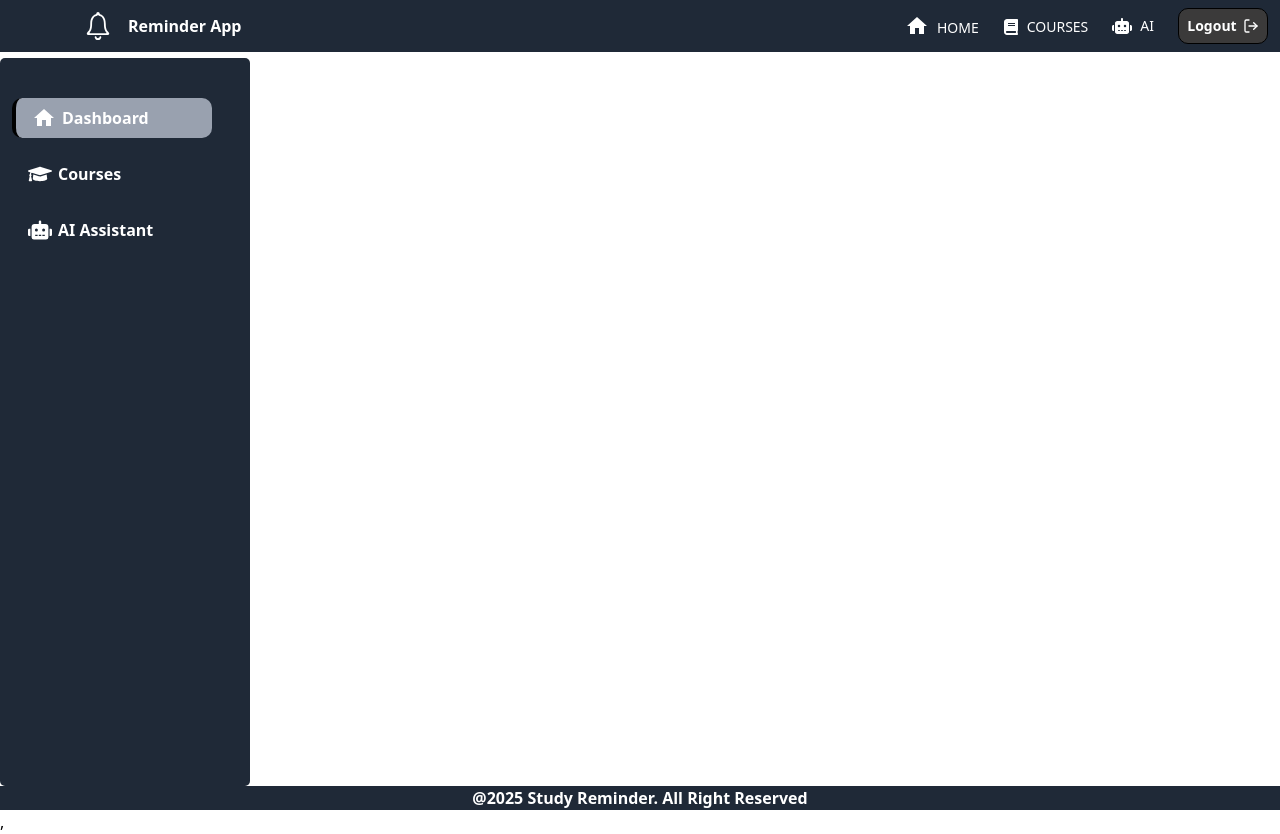
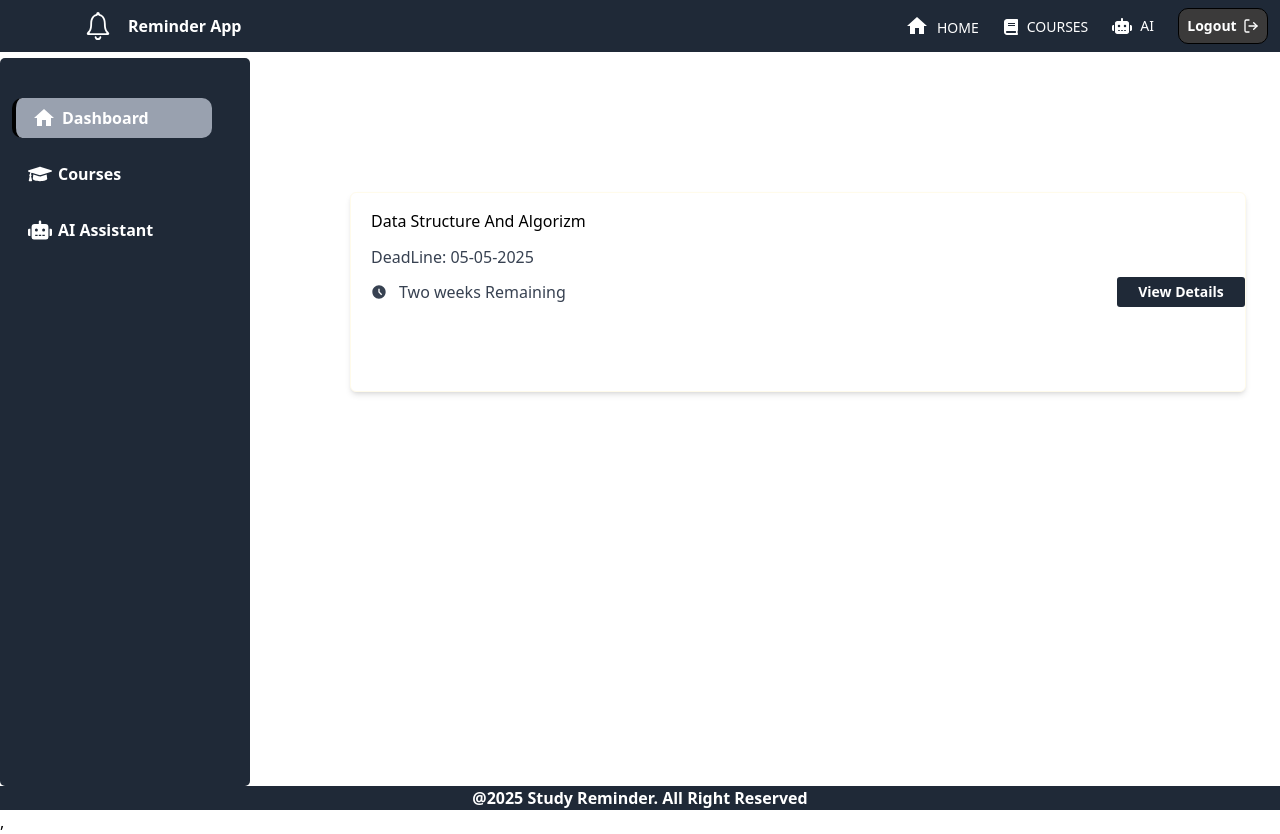
Before and after one commit to Aklile612/Reminder-App, a React (Vite) app: page / in a window 1280 px wide. Built offline with nearby package versions, Linux system fonts and the light colour scheme.

Commit message:
editing the event page

```diff
--- a/src/Components/EventCard/EventCard.jsx
+++ b/src/Components/EventCard/EventCard.jsx
@@ -1,10 +1,29 @@
 import React from 'react'
+import { MdOutlineAccessTimeFilled } from 'react-icons/md'
 import { Link } from 'react-router-dom'
 
 const EventCard = () => {
   return (
-    <div>
-
+    <div className=' md:w-[70vw] shadow-md md:h-[25vh] border-[1px] rounded-[6px] border-amber-50 bg-[#ffffff] '>
+      <div>
+        <div className='md:ml-5 md:mt-4 '>
+          <span className='text-md '>Data Structure And Algorizm</span>
+        </div>
+        <div className='flex flex-col md:gap-2 md:ml-5 md:mt-3'>
+          <span className='text-[#374151]'>DeadLine: 05-05-2025</span>
+          <div className='flex justify-between'>
+            <div className='flex  items-center md:gap-3'>
+              <MdOutlineAccessTimeFilled className='text-[#374151]'/>
+              <span className=' text-[#374151]'>Two weeks Remaining</span>
+            </div>
+            <div className=''>
+              <Link to="/login" className=' hover:ease-out hover:scale-110 transition-all delay-75 hover:border-amber-600 hover:border-2 flex justify-center items-center  md:w-[10vw] md:h-[30px] bg-[#1F2937] rounded-[3px]'>
+                <span className='text-white font-bold text-sm'>View Details</span>
+              </Link>
+            </div>
+          </div>
+        </div>
+      </div>
     </div>
   )
 }
```
